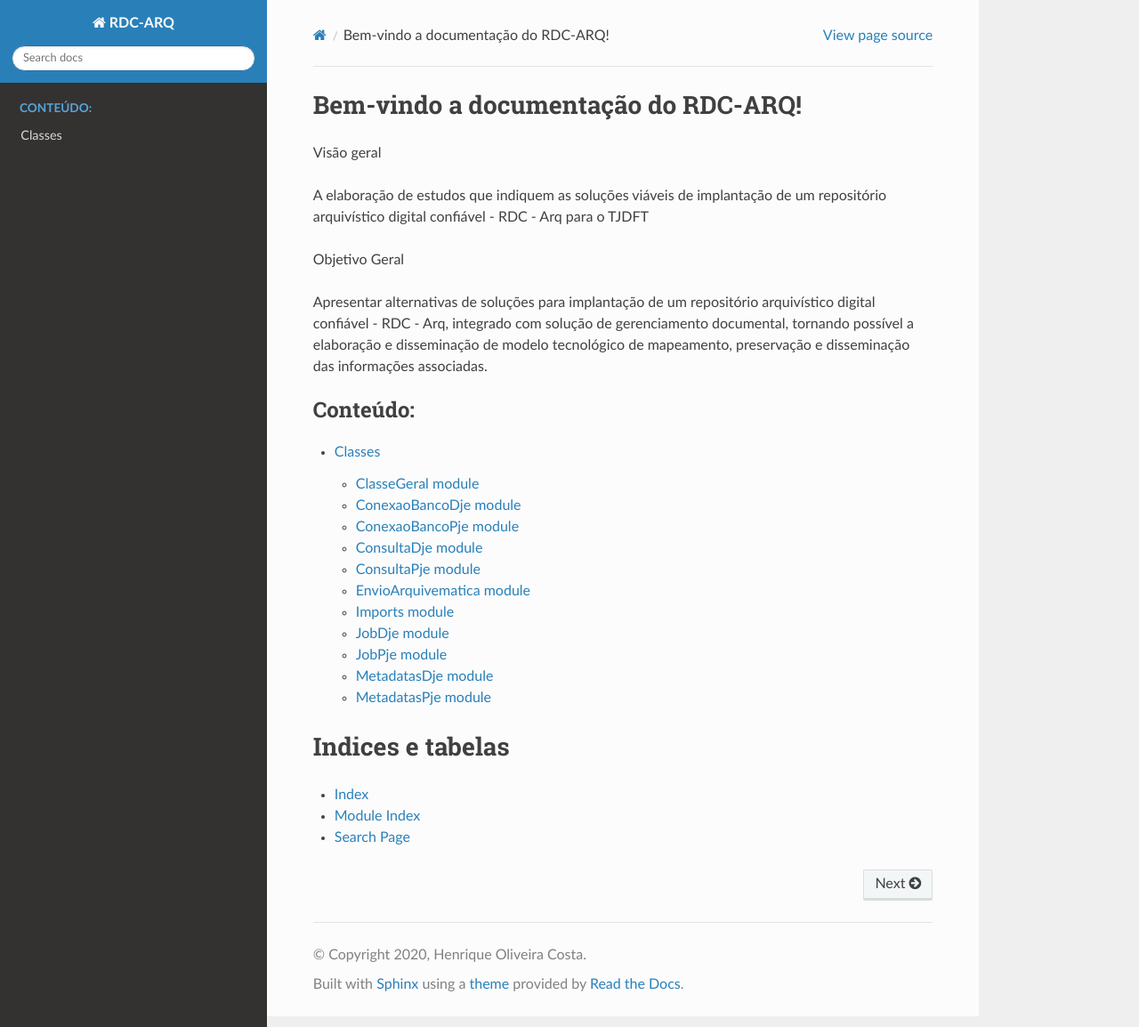
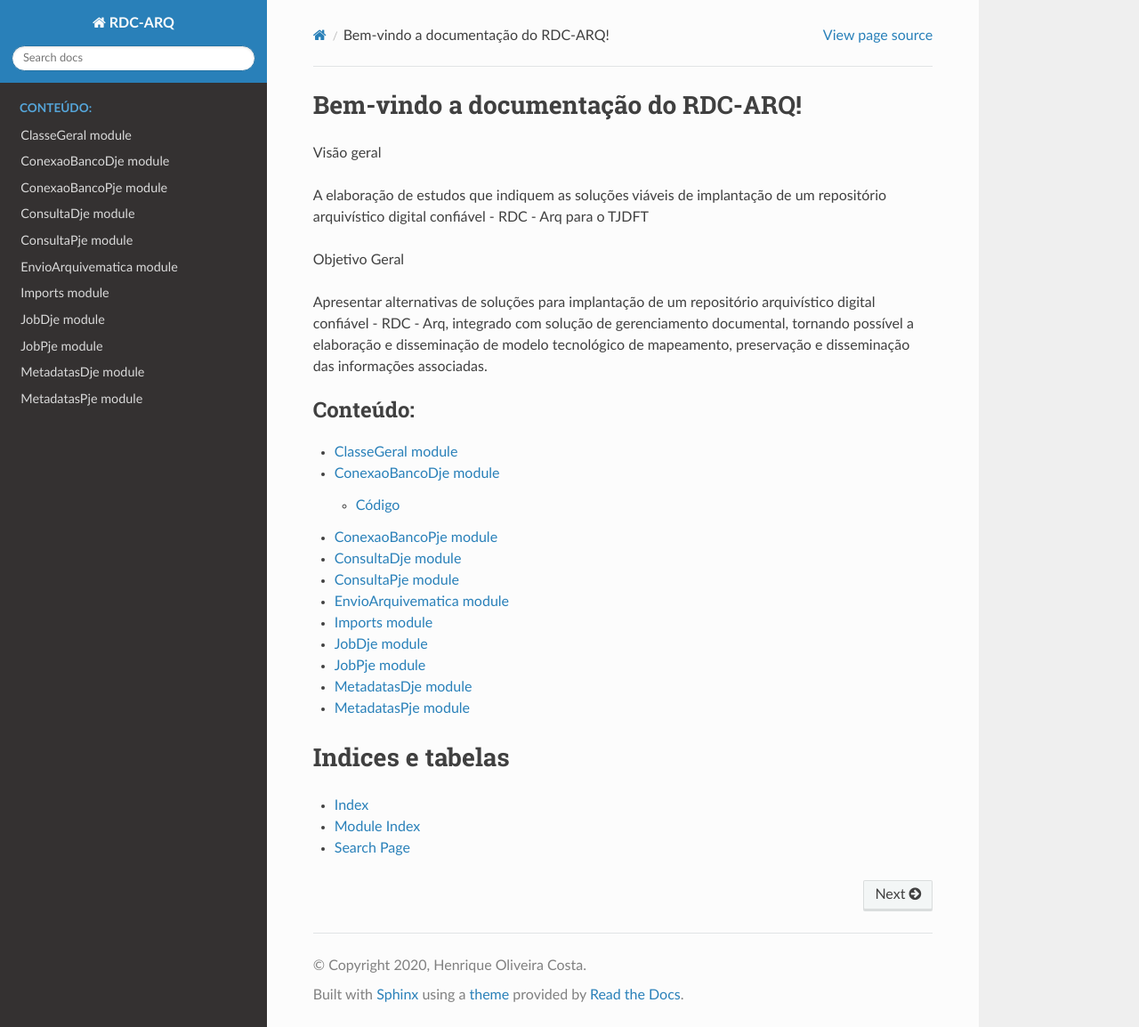
Before and after one commit to HenriqueOC/RDCSphinx, a Sphinx documentation site: the page built from docs/index.rst, in a window 1280 px wide and 1154 px high. Shown: the whole window at 89% size. Built offline with Sphinx 7.4.7 and the Read the Docs theme 2.0.0, drawn with Linux system fonts in a browser that asks for light colours.

Commit message:
tirado o modules do index.rst

```diff
--- a/docs/index.rst
+++ b/docs/index.rst
@@ -17,7 +17,17 @@ Apresentar alternativas de soluções para implantação de um repositório arqu
    :maxdepth: 2
    :caption: Conteúdo:
 
-   modules
+   ClasseGeral
+   ConexaoBancoDje
+   ConexaoBancoPje
+   ConsultaDje
+   ConsultaPje
+   EnvioArquivematica
+   Imports
+   JobDje
+   JobPje
+   MetadatasDje
+   MetadatasPje
 
 Indices e tabelas
 ==================
```
Also changed, not shown: 9 other files.
